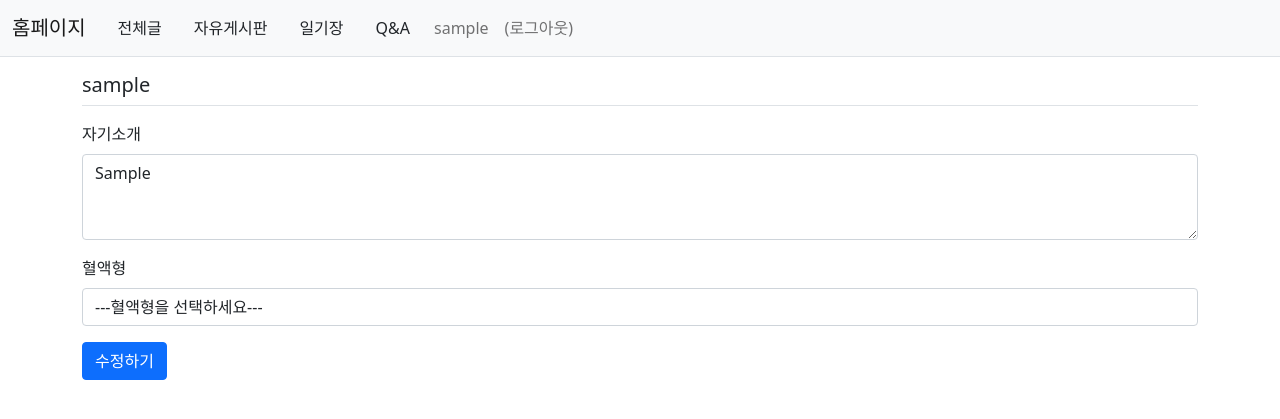
After one commit to Ksiyeong/pybo, a Django app: page /common/userdetail/profile_modify/1/ in a window 1280 px wide. The commit adds this page. Shown: the top 419 px of the page. Run offline with Django 4.2, Linux system fonts and the light colour scheme; a user stored in the database is signed in; tables that the repository leaves empty hold one stand-in row (values such as "Sample post").

Commit message:
프로필 수정 구현

```diff
--- a/common/forms.py
+++ b/common/forms.py
@@ -1,6 +1,8 @@
 from django import forms
 from django.contrib.auth.forms import UserCreationForm
 from django.contrib.auth.models import User
+from common.models import Profile
+
 
 
 class UserForm(UserCreationForm):
@@ -8,3 +10,13 @@ class UserForm(UserCreationForm):
     class Meta:
         model = User  # 사용할 모델
         fields = ('username', 'email', 'password1', 'password2')  # UserForm에서 사용할 User 모델의 속성
+
+
+class Profile_ModifyForm(forms.ModelForm):
+    class Meta:
+        model = Profile
+        fields = ['introduction', 'bloodtype']
+        labels = {
+            'introduction': '자기소개',
+            'bloodtype': '혈액형'
+        }
--- a/common/urls.py
+++ b/common/urls.py
@@ -9,5 +9,7 @@ urlpatterns = [
     path('login/', auth_views.LoginView.as_view(template_name='common/login.html'), name='login'),
     path('logout/', auth_views.LogoutView.as_view(), name='logout'),
     path('signup/', views.signup, name='signup'),
+
     path('userdetail/<int:user_id>/', views.userdetail, name='userdetail'),
+    path('userdetail/profile_modify/<int:user_id>/', views.profile_modify, name='profile_modify'),
 ]
--- a/common/views.py
+++ b/common/views.py
@@ -1,8 +1,10 @@
+from multiprocessing import context
 from django.shortcuts import render, redirect, get_object_or_404
-from common.forms import UserForm
+from common.forms import Profile_ModifyForm, UserForm
 from django.contrib.auth.models import User
 from .models import Profile
-# from django.contrib.auth import authenticate, login
+from django.contrib.auth.decorators import login_required
+from django.contrib import messages
 
 
 
@@ -32,3 +34,21 @@ def userdetail(request, user_id):
 
     context = {'userdetail': userdetail, 'posts_list': posts_list, 'reply_list': reply_list}
     return render(request, 'common/userdetail.html', context)
+
+
+@login_required(login_url='common:login')
+def profile_modify(request, user_id):
+    profile = get_object_or_404(Profile, pk=user_id)
+    print(profile.user_id)
+    if request.user != profile.user:
+        messages.error(request, '권한이 없습니다.')
+        return redirect('/')
+    if request.method == 'POST':
+        form = Profile_ModifyForm(request.POST, instance=profile)
+        if form.is_valid():
+            form.save()
+            return redirect('common:userdetail', user_id=profile.user_id)
+    else:
+        form = Profile_ModifyForm(instance=profile)
+    context = {'form': form}
+    return render(request, 'common/profile_modify.html', context)
--- a/static/style.css
+++ b/static/style.css
@@ -1,7 +1,4 @@
-textarea {
-    width:100%;
+.userdetail-h1 {
+    border-bottom: 1px solid rgb(183, 183, 183);
+    margin: 20px 0;
 }
-
-input[type=submit] {
-    margin-top:10px;
-}
--- a/templates/base.html
+++ b/templates/base.html
@@ -14,6 +14,8 @@
 
     <!-- JQuery 임포트 -->
     <script src="https://ajax.googleapis.com/ajax/libs/jquery/3.4.1/jquery.min.js"></script>
+    {% load static %}
+    <link rel="stylesheet" type="text/css" href="{% static 'style.css' %}">
 </head>
 
 <body>
--- /dev/null
+++ b/templates/common/profile_modify.html
@@ -0,0 +1,33 @@
+{% extends 'base.html' %}
+{% block content %}
+<div class="container">
+    <h5 class="my-3 border-bottom pb-2">{{ request.user.username }}</h5>
+    <form method="post">
+        {% csrf_token %}
+        <!-- 오류표시 Start -->
+        {% include "form_errors.html" %}
+        <!-- 오류표시 End -->
+        <!-- <div class="mb-3">
+            <label for="subject" class="form-label">이메일</label>
+            <input type="text" class="form-control" name="subject" id="subject"
+                value="{{ form.subject.value|default_if_none:'' }}">
+        </div> -->
+        <div class="mb-3">
+            <label for="introduction" class="form-label">자기소개</label>
+            <textarea class="form-control" name="introduction" id="introduction"
+                rows="3">{{ form.introduction.value|default_if_none:'' }}</textarea>
+        </div>
+        <div class="mb-3">
+            <label for="bloodtype" class="form-label">혈액형</label>
+            <select name="bloodtype" class="form-control">
+                <option value="">---혈액형을 선택하세요---</option>
+                <option value="A형">A형</option>
+                <option value="B형">B형</option>
+                <option value="O형">O형</option>
+                <option value="AB형">AB형</option>
+            </select>
+        </div>
+        <button type="submit" class="btn btn-primary">수정하기</button>
+    </form>
+</div>
+{% endblock %}
```
Also changed, not shown: templates/common/userdetail.html (+8 -1 lines).
